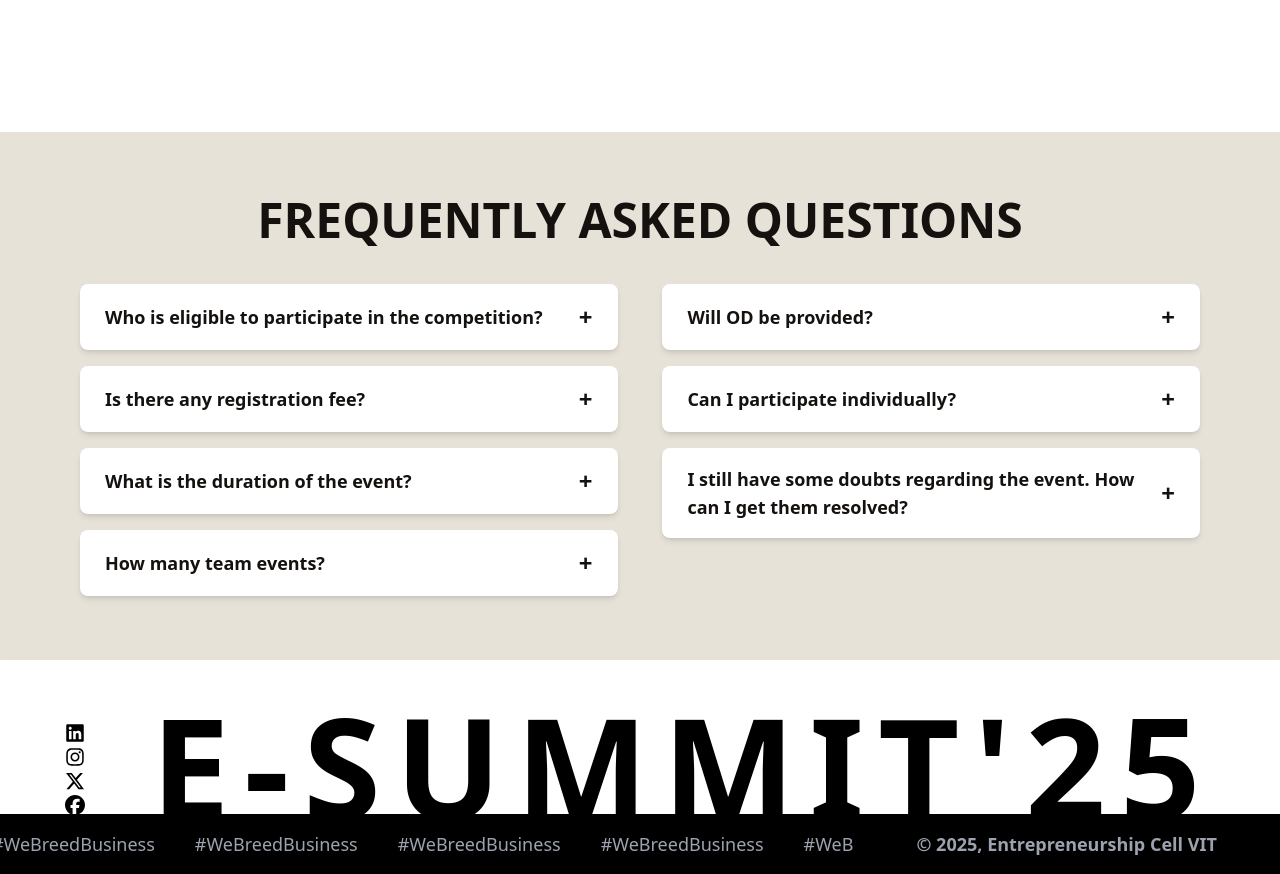
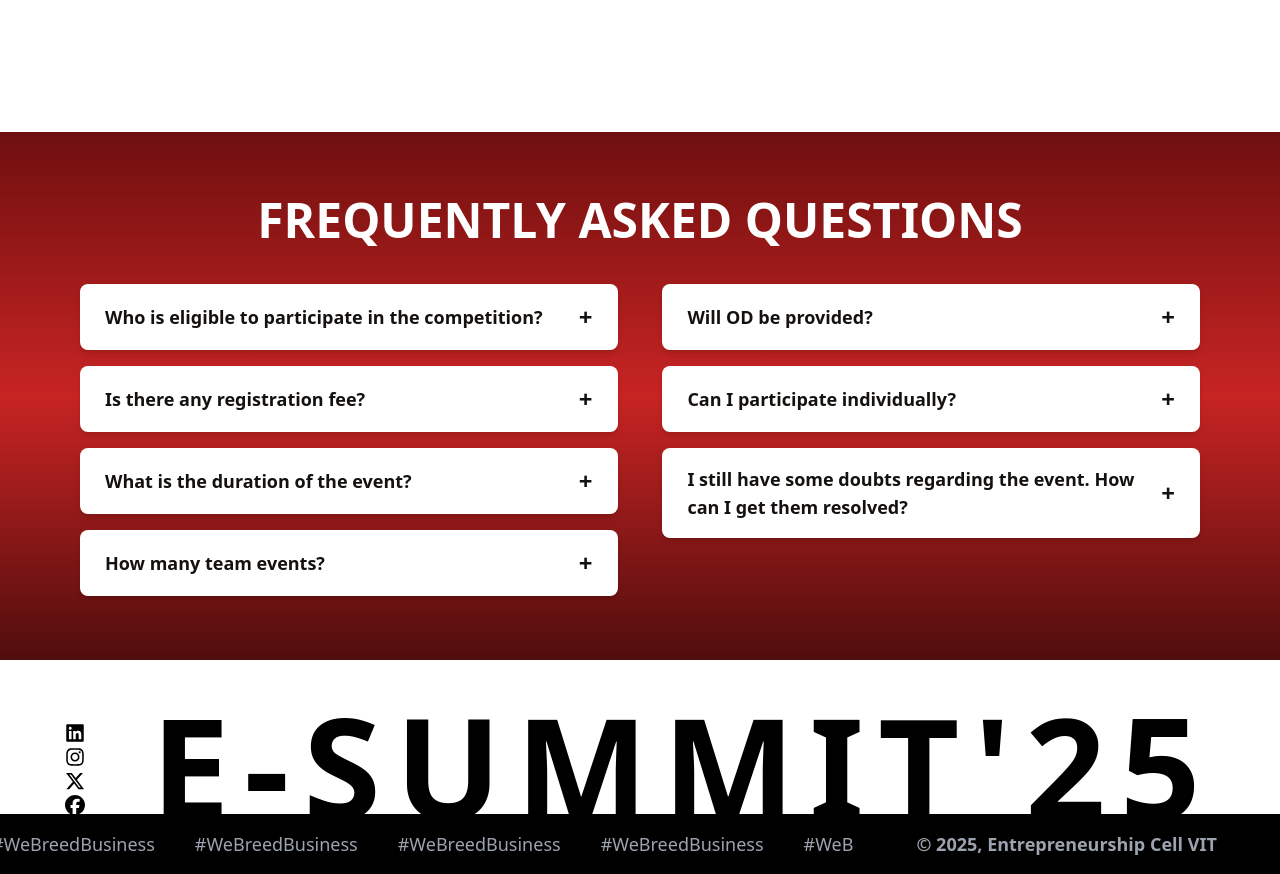
Before and after one commit to ecellvit/Esummit25, a Next.js app: page / in a window 1280 px wide. Shown: the part 2160-3034 px from the top of the page. Built offline with nearby package versions, Linux system fonts and the light colour scheme; no server answers.

Commit message:
faq updated

```diff
--- a/components/faq.tsx
+++ b/components/faq.tsx
@@ -32,8 +32,9 @@ const FaqContent = () => {
   };
 
   return (
-    <section className="bg-[#E7E2D8] py-16 px-6 md:px-20">
-      <h2 className="text-4xl md:text-5xl font-extrabold text-center text-[#14110E]">
+    <section className="py-16 px-6 md:px-20 bg-gradient-to-b from-[#6F0F0F] via-[#C72423] via-38% to-[#510D0D] z-10  "
+   >
+      <h2 className="text-4xl md:text-5xl font-extrabold text-center text-white">
         FREQUENTLY ASKED QUESTIONS
       </h2>
 
```
Also changed, not shown: 1 other file (tests, documents, lock files or other folders).
